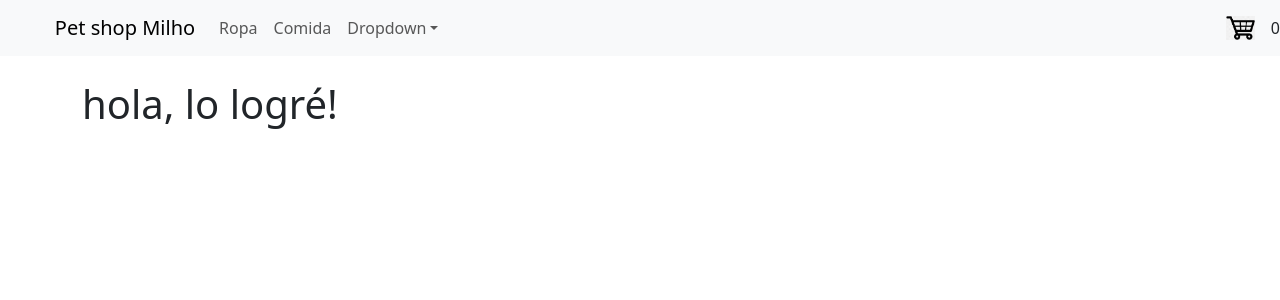
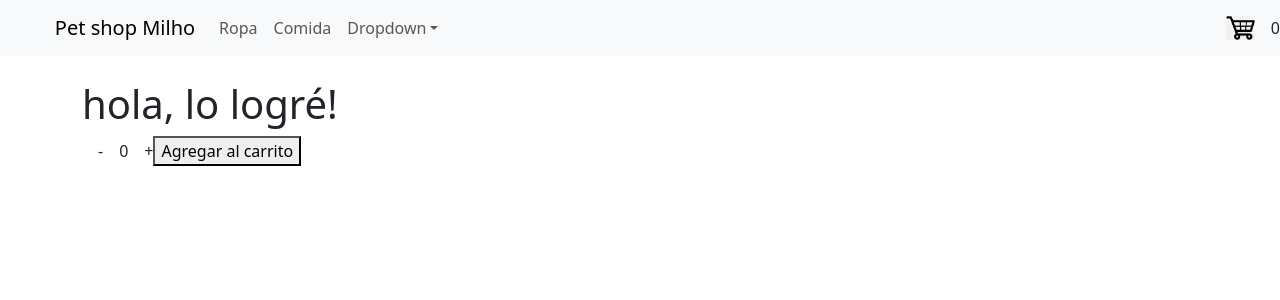
Before and after one commit to tatimonteyano/react-app-tatiana-monteyano, a React (Create React App) app: page / in a window 1280 px wide. Shown: the top 300 px of the page. Built offline with nearby package versions, Linux system fonts and the light colour scheme.

Commit message:
itemListContainer actualizacion

```diff
--- /dev/null
+++ b/src/components/ItemCount.jsx
@@ -0,0 +1,13 @@
+
+export const ItemCount = () =>{
+    return (
+        <div>
+            <span>-</span>
+            <span>0</span>
+            <span>+</span>
+            <button>Agregar al carrito</button>
+
+
+        </div>
+    );
+};
--- a/src/components/itemsListContainer.jsx
+++ b/src/components/itemsListContainer.jsx
@@ -1,6 +1,8 @@
 import Container from 'react-bootstrap/Container'
+import { ItemCount } from './ItemCount'
 export const ItemsListContainer = (props) =>{
     return <Container className="mt-4">
         <h1>{props.greetings}</h1>
+        <ItemCount/>
         </Container>
 }
```
